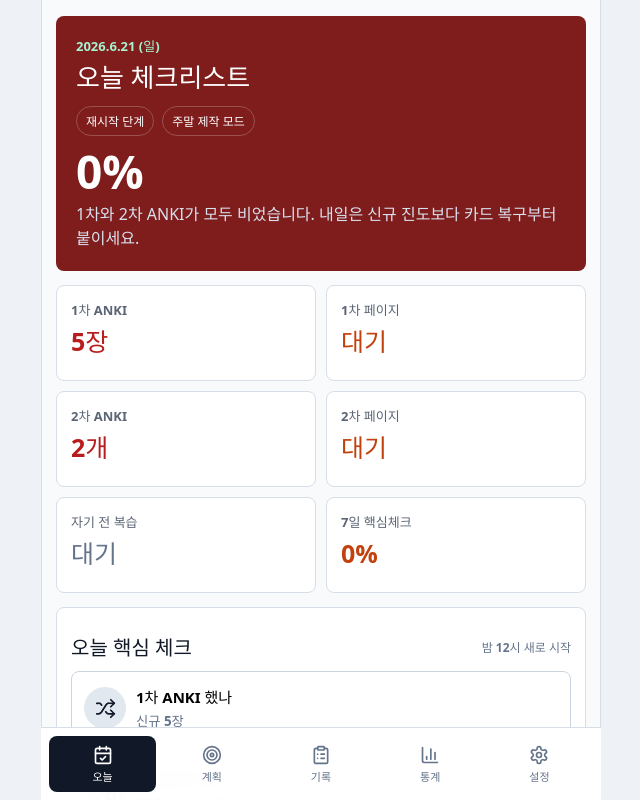
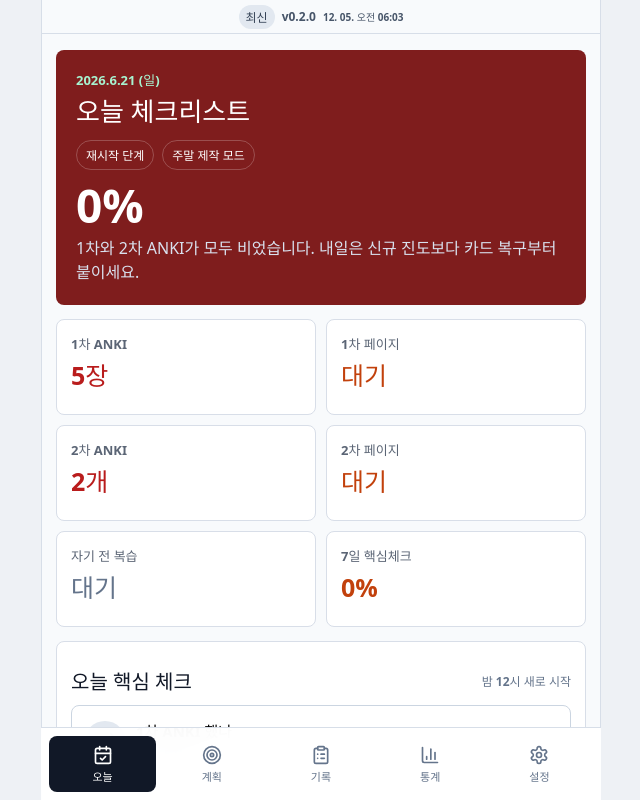
Before and after one commit to A3594/fire-study-motivation, a React (Vite) app: page / in a window 1280 px wide. Both pictures are taken after a click on the button "전체계획 만들기". Shown: the top 800 px of the page, without its empty margins (319-959 px from the left). Built offline with nearby package versions, Linux system fonts and the light colour scheme; no server answers.

Commit message:
Add visible app version and auto update flow

```diff
--- a/package.json
+++ b/package.json
@@ -1,6 +1,6 @@
 {
   "name": "fire-study-motivation",
-  "version": "0.1.0",
+  "version": "0.2.0",
   "private": true,
   "type": "module",
   "scripts": {
--- a/public/service-worker.js
+++ b/public/service-worker.js
@@ -1,4 +1,4 @@
-const CACHE_NAME = 'fire-study-motivation-pwa-v2';
+const CACHE_NAME = 'fire-study-motivation-pwa-v3';
 const APP_SHELL = [
   './manifest.webmanifest',
   './icons/icon.svg',
--- a/src/App.tsx
+++ b/src/App.tsx
@@ -1,5 +1,6 @@
 import { BottomTabs } from './components/BottomTabs';
 import { Onboarding } from './components/Onboarding';
+import { VersionBadge } from './components/VersionBadge';
 import { useStudyApp } from './hooks/useStudyApp';
 import { PlanPage } from './pages/PlanPage';
 import { RecordsPage } from './pages/RecordsPage';
@@ -16,6 +17,8 @@ export function App() {
 
   return (
     <div className="app-shell">
+      <VersionBadge />
+
       {app.activeTab === 'today' ? (
         <TodayPage
           settings={app.settings}
--- /dev/null
+++ b/src/components/VersionBadge.tsx
@@ -0,0 +1,28 @@
+import { useEffect, useState } from 'react';
+import { APP_BUILD_ID, APP_VERSION, VERSION_SEEN_STORAGE_KEY, formatBuildTime } from '../constants/appVersion';
+
+export function VersionBadge() {
+  const [updated, setUpdated] = useState(false);
+
+  useEffect(() => {
+    try {
+      const seenBuildId = localStorage.getItem(VERSION_SEEN_STORAGE_KEY);
+      setUpdated(seenBuildId !== APP_BUILD_ID);
+      localStorage.setItem(VERSION_SEEN_STORAGE_KEY, APP_BUILD_ID);
+    } catch {
+      setUpdated(false);
+    }
+  }, []);
+
+  return (
+    <button
+      className={`version-badge ${updated ? 'updated' : ''}`}
+      onClick={() => setUpdated(false)}
+      title="앱을 열 때 새 배포를 자동으로 확인합니다."
+    >
+      <span>{updated ? '업데이트됨' : '최신'}</span>
+      <strong>v{APP_VERSION}</strong>
+      <small>{formatBuildTime()}</small>
+    </button>
+  );
+}
--- /dev/null
+++ b/src/constants/appVersion.ts
@@ -0,0 +1,17 @@
+export const APP_VERSION = __APP_VERSION__;
+export const APP_BUILD_TIME = __APP_BUILD_TIME__;
+export const APP_BUILD_ID = `${APP_VERSION}:${APP_BUILD_TIME}`;
+export const VERSION_SEEN_STORAGE_KEY = 'fire-study-motivation:seenBuildId';
+
+export function formatBuildTime(): string {
+  try {
+    return new Intl.DateTimeFormat('ko-KR', {
+      month: '2-digit',
+      day: '2-digit',
+      hour: '2-digit',
+      minute: '2-digit',
+    }).format(new Date(APP_BUILD_TIME));
+  } catch {
+    return APP_BUILD_TIME.slice(0, 16).replace('T', ' ');
+  }
+}
--- a/src/main.tsx
+++ b/src/main.tsx
@@ -21,13 +21,39 @@ if ('serviceWorker' in navigator) {
     navigator.serviceWorker
       .register('./service-worker.js', { updateViaCache: 'none' })
       .then((registration) => {
-        registration.update();
-        if (registration.waiting) {
-          registration.waiting.postMessage({ type: 'SKIP_WAITING' });
-        }
+        bindAutoUpdate(registration);
+        requestUpdate(registration);
       })
       .catch(() => {
         // The app still works in a browser when service workers are unavailable.
       });
   });
 }
+
+function bindAutoUpdate(registration: ServiceWorkerRegistration) {
+  registration.addEventListener('updatefound', () => {
+    const worker = registration.installing;
+    if (!worker) return;
+
+    worker.addEventListener('statechange', () => {
+      if (worker.state === 'installed' && navigator.serviceWorker.controller) {
+        worker.postMessage({ type: 'SKIP_WAITING' });
+      }
+    });
+  });
+
+  window.addEventListener('focus', () => requestUpdate(registration));
+  document.addEventListener('visibilitychange', () => {
+    if (!document.hidden) requestUpdate(registration);
+  });
+  window.setInterval(() => requestUpdate(registration), 30 * 60 * 1000);
+}
+
+function requestUpdate(registration: ServiceWorkerRegistration) {
+  registration.update().catch(() => {
+    // Updates are opportunistic; the current version remains usable offline.
+  });
+  if (registration.waiting) {
+    registration.waiting.postMessage({ type: 'SKIP_WAITING' });
+  }
+}
--- a/src/styles.css
+++ b/src/styles.css
@@ -48,6 +48,48 @@ button {
 
 .page {
   padding: 16px 14px 96px;
+}
+
+.version-badge {
+  position: sticky;
+  top: 0;
+  z-index: 30;
+  width: 100%;
+  min-height: 34px;
+  display: flex;
+  align-items: center;
+  justify-content: center;
+  gap: 7px;
+  border: 0;
+  border-bottom: 1px solid #d7dee8;
+  border-radius: 0;
+  background: rgba(248, 250, 252, 0.96);
+  color: #475569;
+  font-size: 12px;
+  font-weight: 900;
+  backdrop-filter: blur(12px);
+}
+
+.version-badge.updated {
+  background: #dcfce7;
+  color: #166534;
+}
+
+.version-badge span {
+  border-radius: 999px;
+  padding: 3px 7px;
+  background: #e2e8f0;
+  color: #334155;
+}
+
+.version-badge.updated span {
+  background: #15803d;
+  color: #fff;
+}
+
+.version-badge strong,
+.version-badge small {
+  line-height: 1;
 }
 
 .top-panel,
--- /dev/null
+++ b/src/vite-env.d.ts
@@ -0,0 +1,2 @@
+declare const __APP_VERSION__: string;
+declare const __APP_BUILD_TIME__: string;
--- a/vite.config.ts
+++ b/vite.config.ts
@@ -1,9 +1,14 @@
 import { defineConfig } from 'vite';
 import react from '@vitejs/plugin-react';
+import pkg from './package.json';
 
 export default defineConfig({
   base: './',
   plugins: [react()],
+  define: {
+    __APP_VERSION__: JSON.stringify(pkg.version),
+    __APP_BUILD_TIME__: JSON.stringify(new Date().toISOString()),
+  },
   server: {
     host: '127.0.0.1',
     port: 3227,
```
Also changed, not shown: 1 other file (tests, documents, lock files or other folders).
